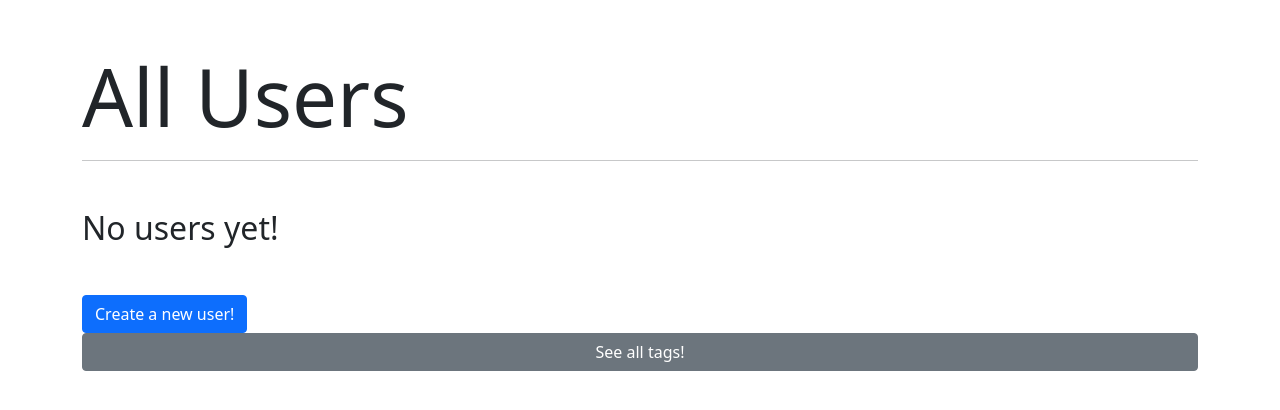
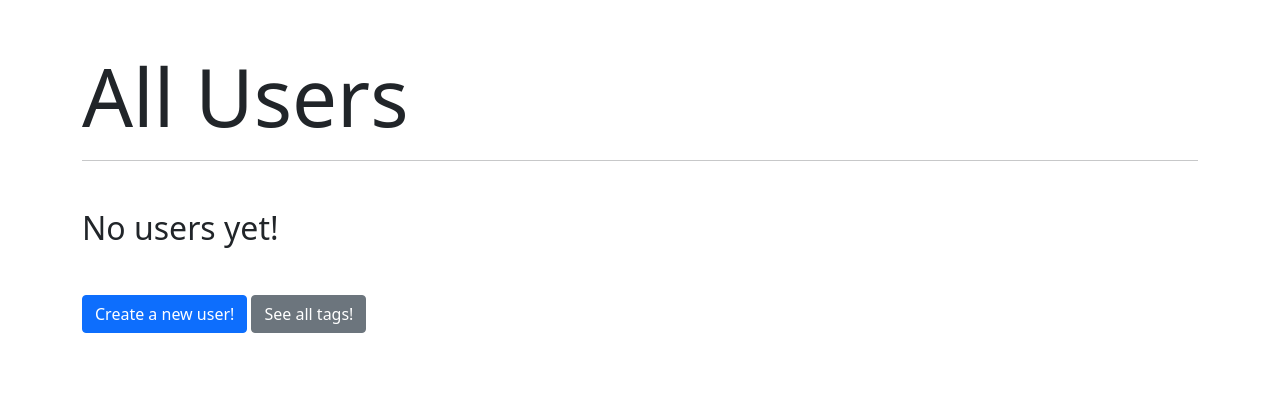
Before and after one commit to quentinikeno/Springboard-SEC-Unit-23-3-SQLAlchemy-Exercise-Pt-3, a Flask app: page /users in a window 1280 px wide. Shown: the top 410 px of the page. Run offline with Flask 2, Linux system fonts and the light colour scheme.

Commit message:
Put buttons in div

```diff
--- a/templates/users.html
+++ b/templates/users.html
@@ -15,8 +15,8 @@ content %}
 	<h2>No users yet!</h2>
 	{% endif %}
 </div>
+	<a href="/users/new" class="btn btn-primary">Create a new user!</a>
+	<a href="/tags" class="btn btn-secondary">See all tags!</a>
+</div>
 
-<a href="/users/new" class="btn btn-primary">Create a new user!</a>
-
-<a href="/tags" class="d-block btn btn-secondary">See all tags!</a>
 {% endblock %}
```
